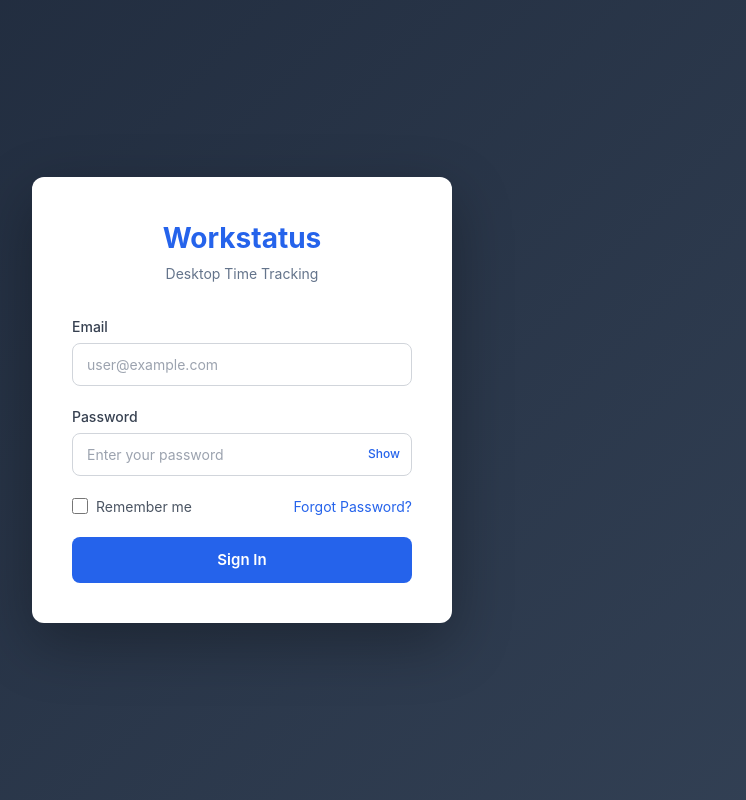
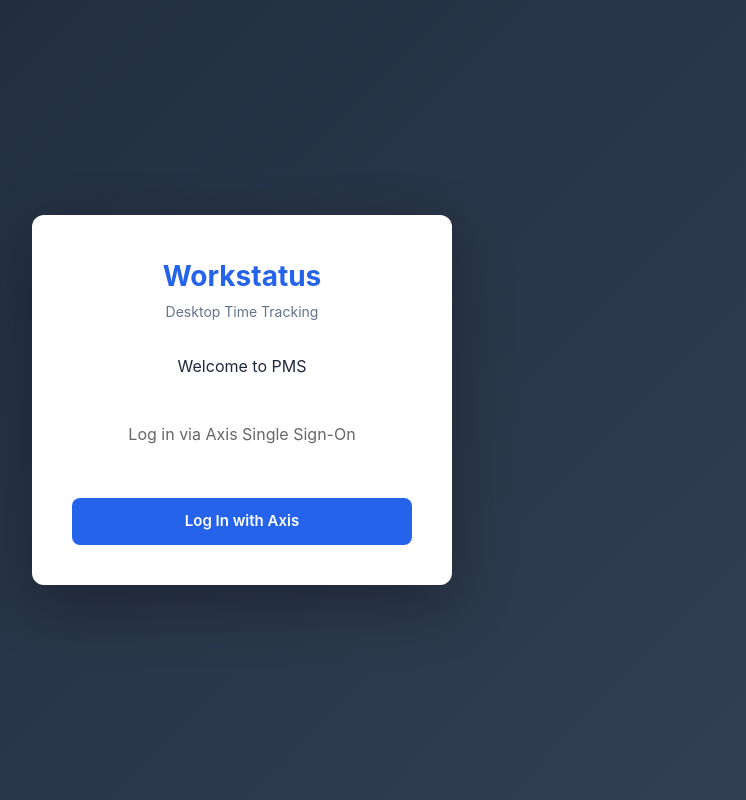
Before and after one commit to Jeevan-Tech-Digital-Innovations/PMS-Desktop, a React (Vite) app: page /login in a window 1280 px wide. Shown: the whole page, without its empty margins (398-1144 px from the left). Built offline with nearby package versions, Linux system fonts and the light colour scheme; no server answers.

Commit message:
axis integration

```diff
--- a/package.json
+++ b/package.json
@@ -20,6 +20,7 @@
     "package:linux": "electron-vite build && electron-builder --linux"
   },
   "dependencies": {
+    "@axis/auth-client": "file:../../Axis/axis-ui/packages/auth-client",
     "active-win": "^8.2.0",
     "axios": "^1.7.9",
     "electron-store": "^8.2.0",
--- a/src/main/utils/ipcChannels.ts
+++ b/src/main/utils/ipcChannels.ts
@@ -9,6 +9,7 @@ export const IPC = {
   AUTH_CLEAR_TOKENS: 'auth:clear-tokens',
   AUTH_GET_USER: 'auth:get-user',
   AUTH_SAVE_USER: 'auth:save-user',
+  AUTH_LOGIN_SSO: 'auth:login-sso',
 
   // Timer
   TIMER_START: 'timer:start',
--- a/src/preload/index.ts
+++ b/src/preload/index.ts
@@ -11,6 +11,7 @@ const IPC = {
   AUTH_CLEAR_TOKENS: 'auth:clear-tokens',
   AUTH_GET_USER: 'auth:get-user',
   AUTH_SAVE_USER: 'auth:save-user',
+  AUTH_LOGIN_SSO: 'auth:login-sso',
   TIMER_START: 'timer:start',
   TIMER_STOP: 'timer:stop',
   TIMER_TICK: 'timer:tick',
@@ -43,6 +44,7 @@ contextBridge.exposeInMainWorld('electronAPI', {
     } | null>,
   saveUser: (user: { userId: number; username: string; empNo: string; roles: string[] }) =>
     ipcRenderer.invoke(IPC.AUTH_SAVE_USER, user),
+  loginSSO: () => ipcRenderer.invoke(IPC.AUTH_LOGIN_SSO),
 
   // ── Timer ─────────────────────────────────────────────────────
   startTimer: (payload: { timeLogId: number; startTime: string }) =>
--- a/src/renderer/src/pages/Login/Login/Login.tsx
+++ b/src/renderer/src/pages/Login/Login/Login.tsx
@@ -2,110 +2,62 @@ import { useState } from 'react';
 import { useNavigate } from 'react-router-dom';
 import toast from 'react-hot-toast';
 import { useAuthStore } from '@/stores/authStore';
-import { loginApi } from '../LoginApi.services';
 import styles from './Login.module.css';
 
 export default function Login() {
   const navigate = useNavigate();
   const setAuth = useAuthStore((s) => s.setAuth);
-
-  const [email, setEmail] = useState('');
-  const [password, setPassword] = useState('');
-  const [rememberMe, setRememberMe] = useState(false);
-  const [showPassword, setShowPassword] = useState(false);
   const [isLoading, setIsLoading] = useState(false);
 
-  const handleSubmit = async (e: React.FormEvent) => {
-    e.preventDefault();
-    if (!email || !password) {
-      toast.error('Please enter email and password');
-      return;
-    }
-
+  const handleLogin = async () => {
     setIsLoading(true);
     try {
-      const response = await loginApi({ email, password, rememberMe });
-      const { user, accessToken, refreshToken } = response.data;
+      // Call the IPC method to handle OAuth window and token exchange
+      const authData = await (window as any).electronAPI.loginSSO();
 
-      setAuth({ user, accessToken, refreshToken, rememberMe });
+      if (authData && authData.access_token) {
+        // Here we parse the JWT or use default values if needed
+        const user = {
+          // Axis returns user.id as a string (UUID), so we might need to cast or adapt it depending on the store's strictness
+          userId: authData.user?.id || 1,
+          username: authData.user?.email || 'user@example.com',
+          empNo: authData.user?.empNo || 'EMP001',
+          roles: authData.roles ? Object.keys(authData.roles) : ['ROLE_USER']
+        };
+
+        setAuth({
+          user,
+          accessToken: authData.access_token,
+          refreshToken: authData.refresh_token,
+          rememberMe: true,
+        });
         toast.success('Login successful');
         navigate('/dashboard');
+      } else {
+        toast.error('Login failed, no tokens received');
+      }
     } catch (error: any) {
-      console.error('Login error:', error);
-      if (error.response) {
-        console.error('Response status:', error.response.status);
-        console.error('Response data:', error.response.data);
-        console.error('Response headers:', error.response.headers);
-      } else if (error.request) {
-        console.error('No response received. Request:', error.request);
-      } else {
-        console.error('Error message:', error.message);
-      }
-      const message = error.response?.data?.message || 'Login failed. Please try again.';
-      toast.error(message);
+      console.error('SSO Login error:', error);
+      toast.error(error.message || 'SSO Login failed');
     } finally {
       setIsLoading(false);
     }
   };
 
   return (
-    <form className={styles.form} onSubmit={handleSubmit}>
-      <div className={styles.field}>
-        <label className={styles.label} htmlFor="email">
-          Email
-        </label>
-        <input
-          id="email"
-          type="email"
-          className={styles.input}
-          placeholder="user@example.com"
-          value={email}
-          onChange={(e) => setEmail(e.target.value)}
-          autoComplete="email"
-        />
-      </div>
-
-      <div className={styles.field}>
-        <label className={styles.label} htmlFor="password">
-          Password
-        </label>
-        <div className={styles.passwordWrapper}>
-          <input
-            id="password"
-            type={showPassword ? 'text' : 'password'}
-            className={styles.input}
-            placeholder="Enter your password"
-            value={password}
-            onChange={(e) => setPassword(e.target.value)}
-            autoComplete="current-password"
-          />
+    <div className={styles.form}>
+      <h2 style={{ textAlign: 'center', marginBottom: '1.5rem' }}>Welcome to PMS</h2>
+      <p style={{ textAlign: 'center', marginBottom: '2rem', color: '#666' }}>
+        Log in via Axis Single Sign-On
+      </p>
       <button
         type="button"
-            className={styles.toggleBtn}
-            onClick={() => setShowPassword(!showPassword)}
+        className={styles.submitBtn}
+        onClick={handleLogin}
+        disabled={isLoading}
       >
-            {showPassword ? 'Hide' : 'Show'}
+        {isLoading ? 'Signing in...' : 'Log In with Axis'}
       </button>
     </div>
-      </div>
-
-      <div className={styles.options}>
-        <label className={styles.checkbox}>
-          <input
-            type="checkbox"
-            checked={rememberMe}
-            onChange={(e) => setRememberMe(e.target.checked)}
-          />
-          <span>Remember me</span>
-        </label>
-        <a href="#" className={styles.forgotLink}>
-          Forgot Password?
-        </a>
-      </div>
-
-      <button type="submit" className={styles.submitBtn} disabled={isLoading}>
-        {isLoading ? 'Signing in...' : 'Sign In'}
-      </button>
-    </form>
   );
 }
```
Also changed, not shown: src/main/index.ts (+92 -0 lines), 1 other file (tests, documents, lock files or other folders). Lines whose indentation alone changed are shown as unchanged.
